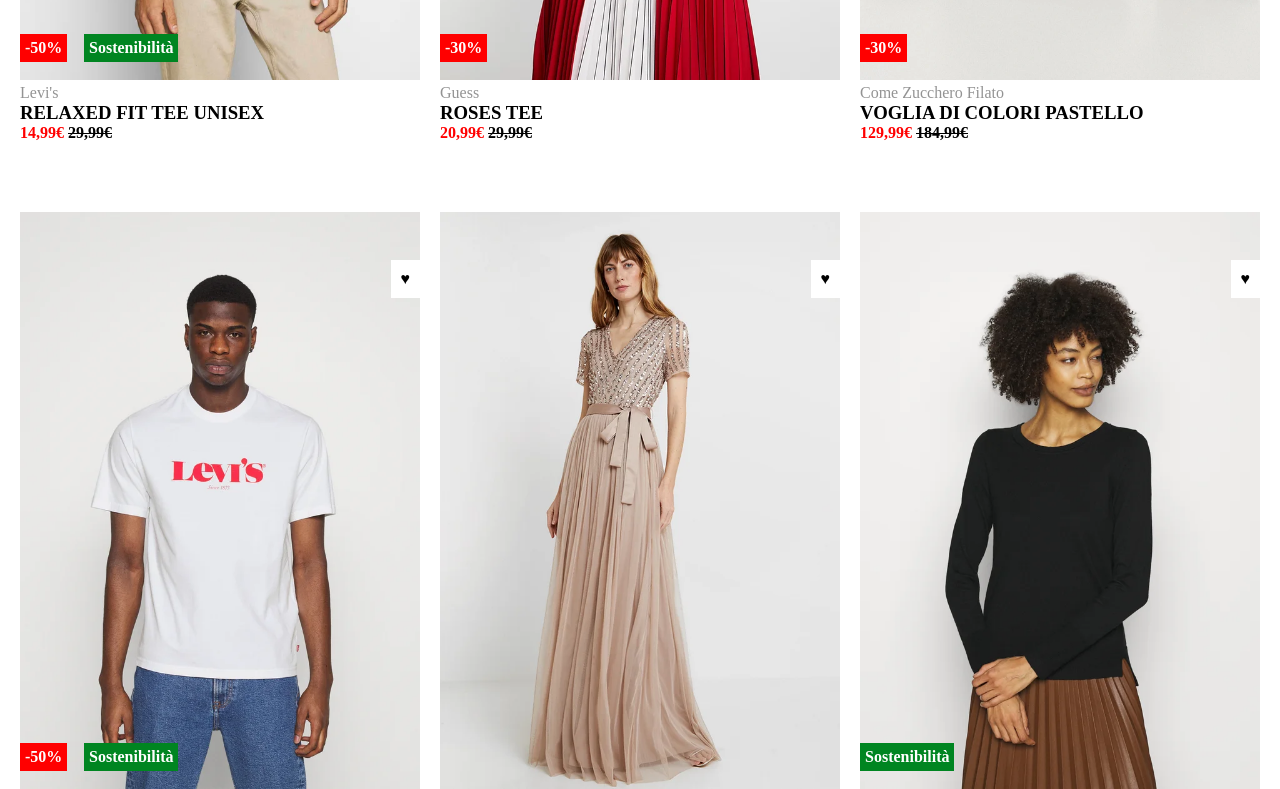
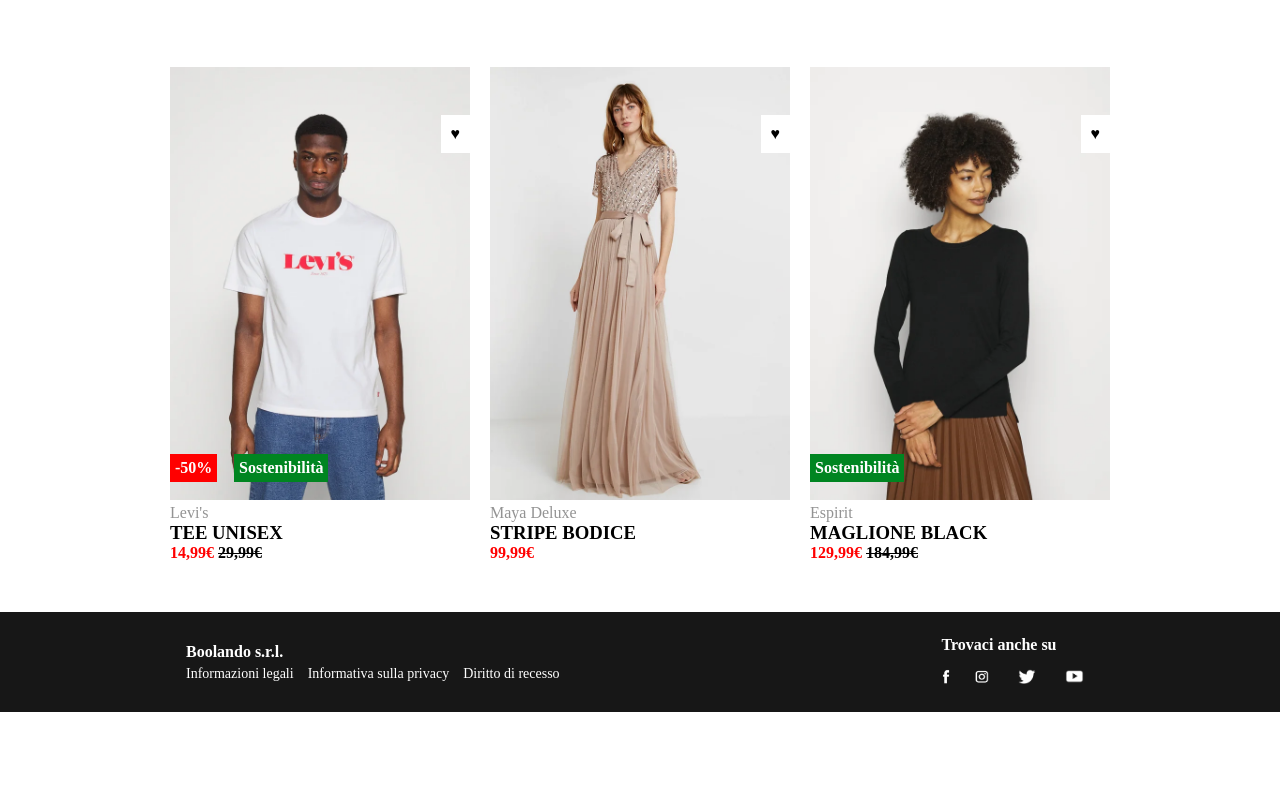
Before and after one commit to emanuele23dev/html-css-boolando, a plain HTML site: page index.html in a window 1280 px wide. Shown: the part 608-1397 px from the top of the page. After the commit the page ends 1320 px from the top, so only its background shows below. Drawn offline with Linux system fonts and the light colour scheme.

Commit message:
end footer

```diff
--- a/assets/style.css
+++ b/assets/style.css
@@ -30,10 +30,12 @@
   align-items: center;
 }
 
-a {
+#app-header{
+  a {
   text-decoration: none;
   color: white;
   padding: 4px;
+}
 }
 /* END HEADER */
 
@@ -127,3 +129,47 @@
     padding: 5px;
     font-weight: 600;
 }
+/* END SECTION BOTTOM */
+
+/* FOOTER  */
+.bg-footer{
+  background-color: rgb(23, 23, 23);
+  height: 100px;
+}
+
+h4{
+  color: white;
+}
+
+ a {
+  text-decoration: none;
+  color: white;
+  display: inline-block;
+  margin-top: 5px;
+  padding-right: 10px;
+  font-size: 14px;
+}
+
+.fb {
+  height: 15px;
+  margin-top: 10px;
+}
+
+.insta {
+  height: 15px;
+  margin-top: 10px;
+  margin-left: 10px;
+}
+
+.x {
+  height: 15px;
+  margin-top: 10px;
+  margin-left: 15px;
+}
+
+.yt {
+  height: 15px;
+  margin-top: 10px;
+  margin-left: 15px;
+}
+/* <!-- END FOOTER  -->  */
--- a/index.html
+++ b/index.html
@@ -41,8 +41,8 @@
             <div class="container">
 
                 <div class="clothes">
-                    <img class="img-top" width="400px" src="./assets/images/1.webp" alt="">
-                    <img width="400px" class="img-back" src="./assets/images/1b.webp" alt="">
+                    <img class="img-top" width="300px" src="./assets/images/1.webp" alt="">
+                    <img width="300px" class="img-back" src="./assets/images/1b.webp" alt="">
                     <div class="discount">-50%</div>
                     <div class="susteinable">Sostenibilità</div>
                     <div class="heart">&hearts;</div>
@@ -52,8 +52,8 @@
                 </div>
 
                 <div class="clothes">
-                    <img class="img-top" width="400px" src="./assets/images/2.webp" alt="">
-                    <img width="400px" class="img-back" src="./assets/images/2b.webp" alt="">
+                    <img class="img-top" width="300px" src="./assets/images/2.webp" alt="">
+                    <img width="300px" class="img-back" src="./assets/images/2b.webp" alt="">
                     <div class="discount">-30%</div>
                     <div class="heart">&hearts;</div>
                     <p>Guess</p>
@@ -62,8 +62,8 @@
                 </div>
 
                 <div class="clothes">
-                    <img class="img-top" width="400px" src="./assets/images/3.webp" alt="">
-                    <img width="400px" class="img-back" src="./assets/images/3b.webp" alt="">
+                    <img class="img-top" width="300px" src="./assets/images/3.webp" alt="">
+                    <img width="300px" class="img-back" src="./assets/images/3b.webp" alt="">
                     <div class="discount">-30%</div>
                     <div class="heart">&hearts;</div>
                     <p>Come Zucchero Filato</p>
@@ -76,8 +76,8 @@
              <div class="container">
 
                 <div class="clothes">
-                    <img class="img-top" width="400px" src="./assets/images/4.webp" alt="">
-                    <img width="400px" class="img-back" src="./assets/images/4b.webp" alt="">
+                    <img class="img-top" width="300px" src="./assets/images/4.webp" alt="">
+                    <img width="300px" class="img-back" src="./assets/images/4b.webp" alt="">
                     <div class="discount">-50%</div>
                     <div class="susteinable">Sostenibilità</div>
                     <div class="heart">&hearts;</div>
@@ -87,8 +87,8 @@
                 </div>
 
                 <div class="clothes">
-                    <img class="img-top" width="400px" src="./assets/images/5.webp" alt="">
-                    <img width="400px" class="img-back" src="./assets/images/5b.webp" alt="">
+                    <img class="img-top" width="300px" src="./assets/images/5.webp" alt="">
+                    <img width="300px" class="img-back" src="./assets/images/5b.webp" alt="">
                     <div class="heart">&hearts;</div>
                     <p>Maya Deluxe</p>
                     <h3>STRIPE BODICE</h3>
@@ -96,8 +96,8 @@
                 </div>
 
                 <div class="clothes">
-                    <img class="img-top" width="400px" src="./assets/images/6.webp" alt="">
-                    <img width="400px" class="img-back" src="./assets/images/6b.webp" alt="">
+                    <img class="img-top" width="300px" src="./assets/images/6.webp" alt="">
+                    <img width="300px" class="img-back" src="./assets/images/6b.webp" alt="">
                     <div class="susteinable-section-b">Sostenibilità</div>
                     <div class="heart">&hearts;</div>
                     <p>Espirit</p>
@@ -105,12 +105,28 @@
                     <P class="red-color">129,99€ <span class="error-price">184,99€</span></P>
                 </div>
         </section>
+    </main>
+      <!-- END MAIN -->
 
-    </main>
+      <!-- FOOTER  -->
+    <footer id="app-footer">
+      <div class="flex-container bg-footer">
+        <div>
+          <h4>Boolando s.r.l.</h4>
+          <a href="#">Informazioni legali</a>
+          <a href="#">Informativa sulla privacy</a>
+          <a href="#">Diritto di recesso</a>
+        </div>
+        <div>
+          <h4>Trovaci anche su</h4>
+          <a href="#"><img class="fb" src="./assets/images/F.png" alt="" /></a>
+          <a href="#"><img class="insta" src="./assets/images/Insta.png" alt="" /></a>
+          <a href="#"><img class="x" src="./assets/images/X.png" alt="" /></a>
+          <a href="#"><img class="yt" src="./assets/images/Yt.png" alt="" /></a>
+        </div>
+      </div>
 
-    <footer id="app-footer"></footer>
-
-
-
+    </footer>
+    <!-- END FOOTER  -->
   </body>
 </html>
```
Also changed, not shown: assets/images/F.png (added), assets/images/Insta.png (added), assets/images/X.png (added), assets/images/Yt.png (added).
